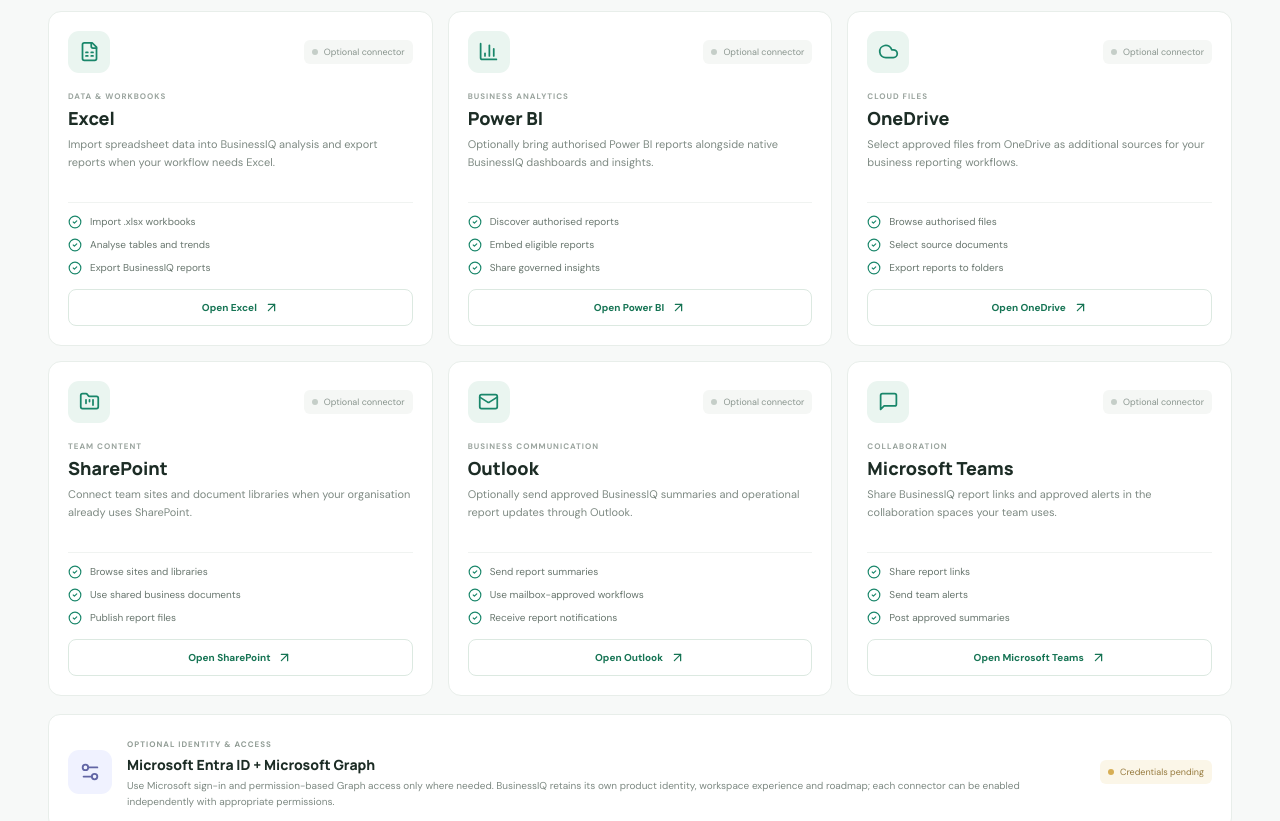
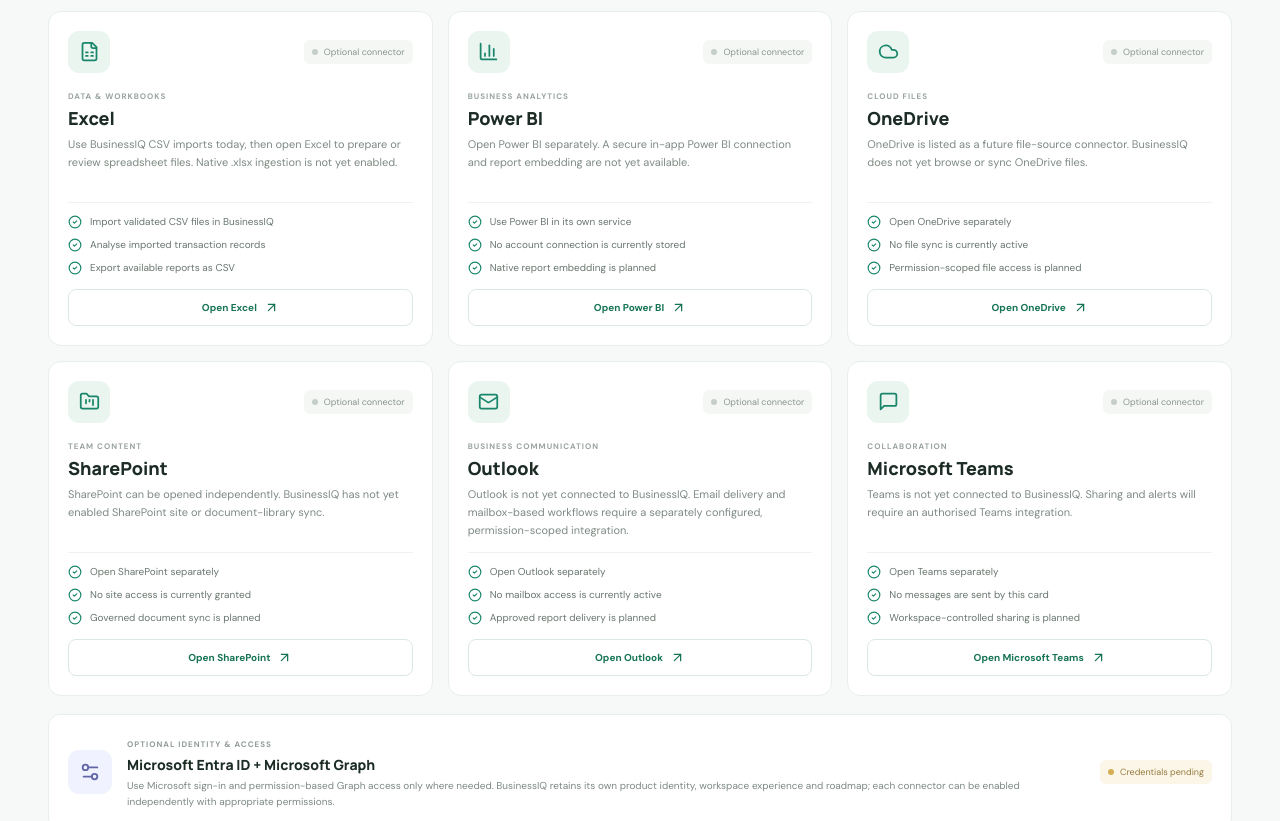
Before and after one commit to kharviefx-tech/intelligence-business-dashboard-, a Next.js app: page /integrations in a window 1280 px wide. Shown: the part 580-1401 px from the top of the page. Built offline with nearby package versions, Linux system fonts and the light colour scheme; no server answers.

Commit message:
Clarify live and planned BusinessIQ integrations

```diff
--- a/app/integrations/page.tsx
+++ b/app/integrations/page.tsx
@@ -3,12 +3,12 @@
 import { Activity, ArrowUpRight, BarChart3, CheckCircle2, Cloud, FileSpreadsheet, FolderKanban, Mail, MessageSquare, ShieldCheck, Share2, Settings2 } from "lucide-react";
 
 const integrations = [
-  { name: "Excel", category: "DATA & WORKBOOKS", icon: FileSpreadsheet, description: "Import spreadsheet data into BusinessIQ analysis and export reports when your workflow needs Excel.", features: ["Import .xlsx workbooks", "Analyse tables and trends", "Export BusinessIQ reports"], href: "https://www.microsoft365.com/launch/excel" },
-  { name: "Power BI", category: "BUSINESS ANALYTICS", icon: BarChart3, description: "Optionally bring authorised Power BI reports alongside native BusinessIQ dashboards and insights.", features: ["Discover authorised reports", "Embed eligible reports", "Share governed insights"], href: "https://app.powerbi.com/" },
-  { name: "OneDrive", category: "CLOUD FILES", icon: Cloud, description: "Select approved files from OneDrive as additional sources for your business reporting workflows.", features: ["Browse authorised files", "Select source documents", "Export reports to folders"], href: "https://onedrive.live.com/" },
-  { name: "SharePoint", category: "TEAM CONTENT", icon: FolderKanban, description: "Connect team sites and document libraries when your organisation already uses SharePoint.", features: ["Browse sites and libraries", "Use shared business documents", "Publish report files"], href: "https://www.microsoft365.com/launch/sharepoint" },
-  { name: "Outlook", category: "BUSINESS COMMUNICATION", icon: Mail, description: "Optionally send approved BusinessIQ summaries and operational report updates through Outlook.", features: ["Send report summaries", "Use mailbox-approved workflows", "Receive report notifications"], href: "https://outlook.office.com/mail/" },
-  { name: "Microsoft Teams", category: "COLLABORATION", icon: MessageSquare, description: "Share BusinessIQ report links and approved alerts in the collaboration spaces your team uses.", features: ["Share report links", "Send team alerts", "Post approved summaries"], href: "https://teams.microsoft.com/" },
+  { name: "Excel", category: "DATA & WORKBOOKS", icon: FileSpreadsheet, description: "Use BusinessIQ CSV imports today, then open Excel to prepare or review spreadsheet files. Native .xlsx ingestion is not yet enabled.", features: ["Import validated CSV files in BusinessIQ", "Analyse imported transaction records", "Export available reports as CSV"], href: "https://www.microsoft365.com/launch/excel" },
+  { name: "Power BI", category: "BUSINESS ANALYTICS", icon: BarChart3, description: "Open Power BI separately. A secure in-app Power BI connection and report embedding are not yet available.", features: ["Use Power BI in its own service", "No account connection is currently stored", "Native report embedding is planned"], href: "https://app.powerbi.com/" },
+  { name: "OneDrive", category: "CLOUD FILES", icon: Cloud, description: "OneDrive is listed as a future file-source connector. BusinessIQ does not yet browse or sync OneDrive files.", features: ["Open OneDrive separately", "No file sync is currently active", "Permission-scoped file access is planned"], href: "https://onedrive.live.com/" },
+  { name: "SharePoint", category: "TEAM CONTENT", icon: FolderKanban, description: "SharePoint can be opened independently. BusinessIQ has not yet enabled SharePoint site or document-library sync.", features: ["Open SharePoint separately", "No site access is currently granted", "Governed document sync is planned"], href: "https://www.microsoft365.com/launch/sharepoint" },
+  { name: "Outlook", category: "BUSINESS COMMUNICATION", icon: Mail, description: "Outlook is not yet connected to BusinessIQ. Email delivery and mailbox-based workflows require a separately configured, permission-scoped integration.", features: ["Open Outlook separately", "No mailbox access is currently active", "Approved report delivery is planned"], href: "https://outlook.office.com/mail/" },
+  { name: "Microsoft Teams", category: "COLLABORATION", icon: MessageSquare, description: "Teams is not yet connected to BusinessIQ. Sharing and alerts will require an authorised Teams integration.", features: ["Open Teams separately", "No messages are sent by this card", "Workspace-controlled sharing is planned"], href: "https://teams.microsoft.com/" },
 ];
 
 export default function IntegrationsPage() {
```
